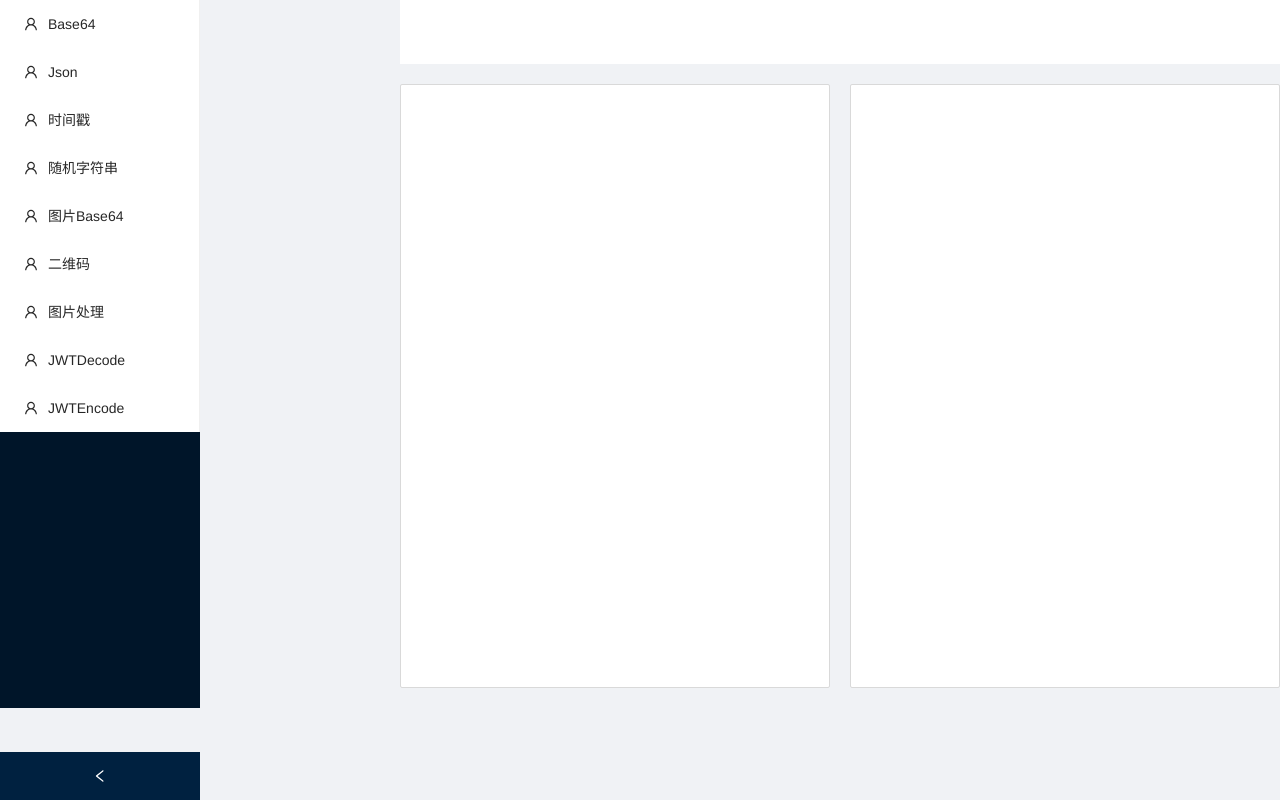
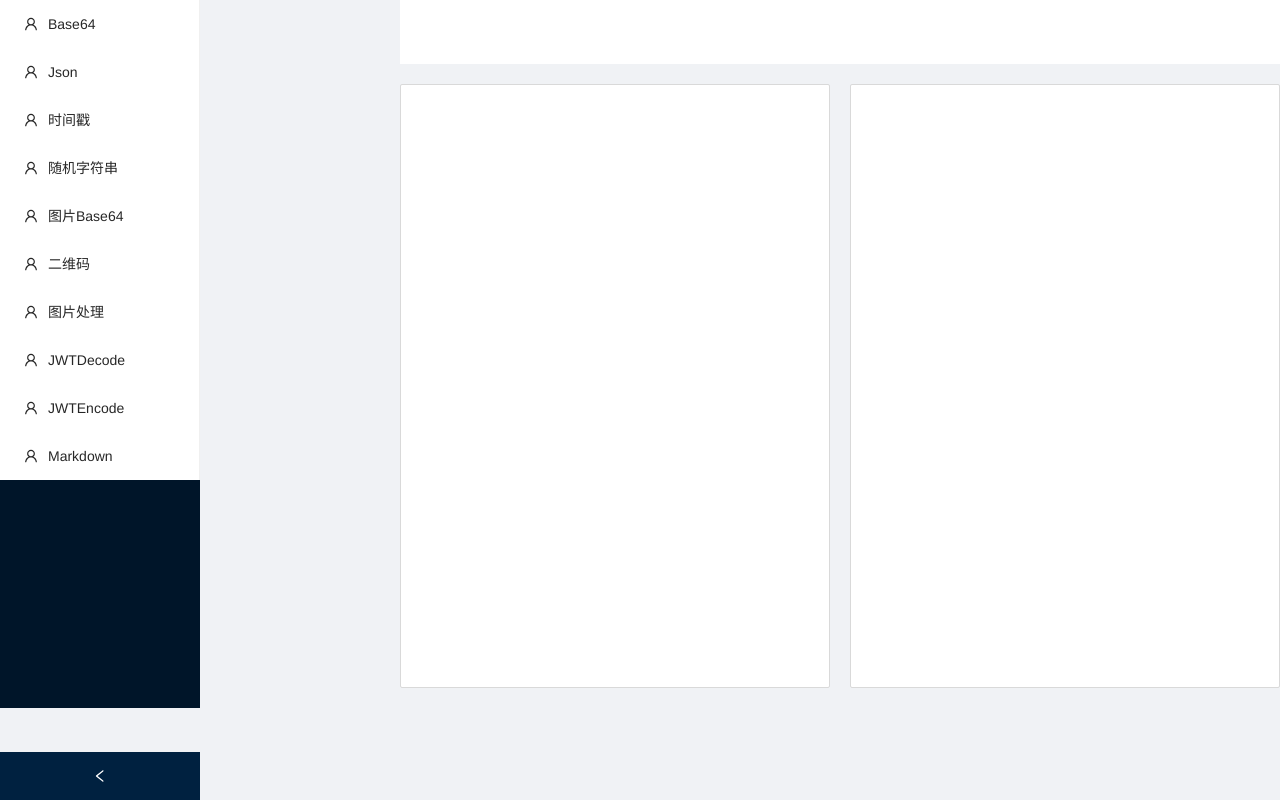
Before and after one commit to wychl/devutil, a Vue app: page / in a window 1280 px wide. Built offline with nearby package versions, Linux system fonts and the light colour scheme.

Commit message:
add markdown

```diff
--- a/package.json
+++ b/package.json
@@ -9,6 +9,7 @@
     "tauri": "tauri"
   },
   "dependencies": {
+    "@kangc/v-md-editor": "^2.3.15",
     "@tauri-apps/api": "^1.0.1",
     "add": "^2.0.6",
     "ant-design-vue": "^3.2.7",
@@ -18,6 +19,7 @@
     "jwt-decode": "^3.1.2",
     "jwt-encode": "^1.0.1",
     "moment": "^2.29.3",
+    "prismjs": "^1.28.0",
     "qrcode": "^1.5.0",
     "qrcode-decoder": "^0.3.1",
     "vue": "^3.2.25",
--- a/src/layout/index.vue
+++ b/src/layout/index.vue
@@ -56,11 +56,16 @@
             <router-link to="/jwtencode">JWTEncode</router-link>
           </span>
         </a-menu-item>
+        <a-menu-item key="markdown">
+          <user-outlined />
+          <span>
+            <router-link to="/markdown">Markdown</router-link>
+          </span>
+        </a-menu-item>
       </a-menu>
     </a-layout-sider>
     <a-layout class="dev-content" :style="{ marginLeft: marginLeft }">
-      <a-layout-header style="background: #fff; padding: 0">
-      </a-layout-header>
+      <a-layout-header style="background: #fff; padding: 0"> </a-layout-header>
       <a-layout-content>
         <router-view></router-view>
       </a-layout-content>
@@ -92,25 +97,25 @@ export default defineComponent({
     TeamOutlined,
     ShopOutlined,
     MenuUnfoldOutlined,
-    MenuFoldOutlined
+    MenuFoldOutlined,
   },
 
   setup() {
     return {
       selectedKeys: ref<string[]>(["4"]),
       collapsed: ref(false),
-      marginLeft: ref('200px'),
+      marginLeft: ref("200px"),
     };
   },
   watch: {
     collapsed(value, oldValue) {
       if (value) {
-        this.marginLeft = '0px'
+        this.marginLeft = "0px";
       } else {
-        this.marginLeft = '200px'
+        this.marginLeft = "200px";
       }
-    }
-  }
+    },
+  },
 });
 </script>
 <style scoped>
@@ -123,8 +128,6 @@ export default defineComponent({
 .ant-menu-vertical-left {
   border-right: none;
 } */
-
-
 
 /* .dev-menu {
   overflow: auto;
--- a/src/router/index.js
+++ b/src/router/index.js
@@ -104,6 +104,17 @@ const routes = [
             }
         ]
     },
+    {
+        path: '/markdown',
+        component: Layout,
+        children: [
+            {
+                path: '/markdown',
+                component: () => import('../views/Markdown/index.vue'),
+                name: 'markdown'
+            }
+        ]
+    },
 ]
 
 const router = createRouter({
--- /dev/null
+++ b/src/views/Markdown/index.vue
@@ -0,0 +1,26 @@
+<template>
+  <a-row :gutter="20">
+    <v-md-editor v-model="data" height="800px"></v-md-editor>
+  </a-row>
+</template>
+
+<script setup>
+import { ref, watch } from "vue";
+// import { invoke } from "@tauri-apps/api/tauri";
+import VMdEditor from '@kangc/v-md-editor';
+import '@kangc/v-md-editor/lib/style/base-editor.css';
+import vuepressTheme from '@kangc/v-md-editor/lib/theme/vuepress.js';
+import '@kangc/v-md-editor/lib/theme/style/vuepress.css';
+import Prism from 'prismjs';
+import 'prismjs/components/prism-json';
+VMdEditor.use(vuepressTheme, {
+  Prism,
+});
+const data = ref("");
+</script>
+
+<style scoped>
+.ant-row {
+  margin: 20px;
+}
+</style>
```
Also changed, not shown: 1 other file (tests, documents, lock files or other folders).
